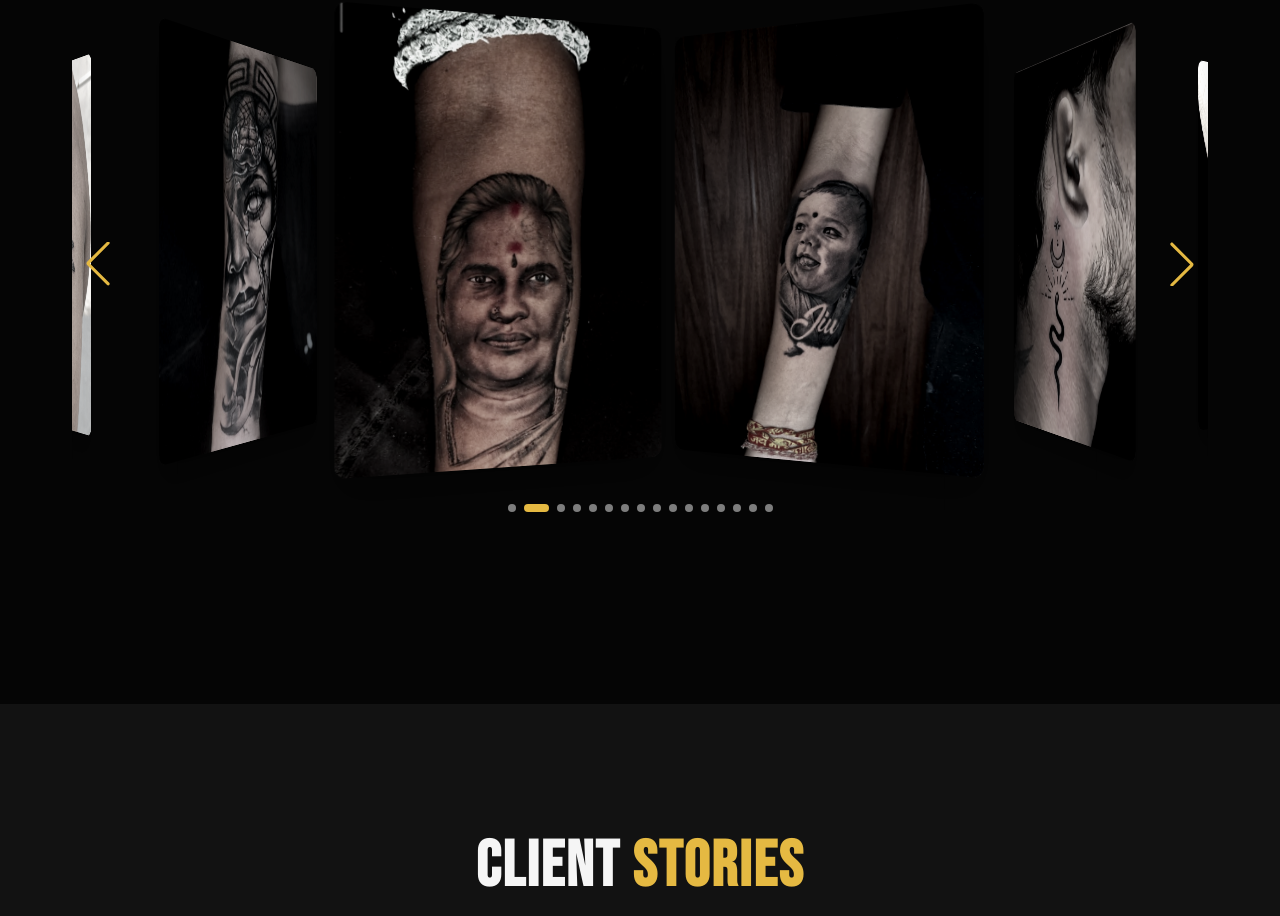
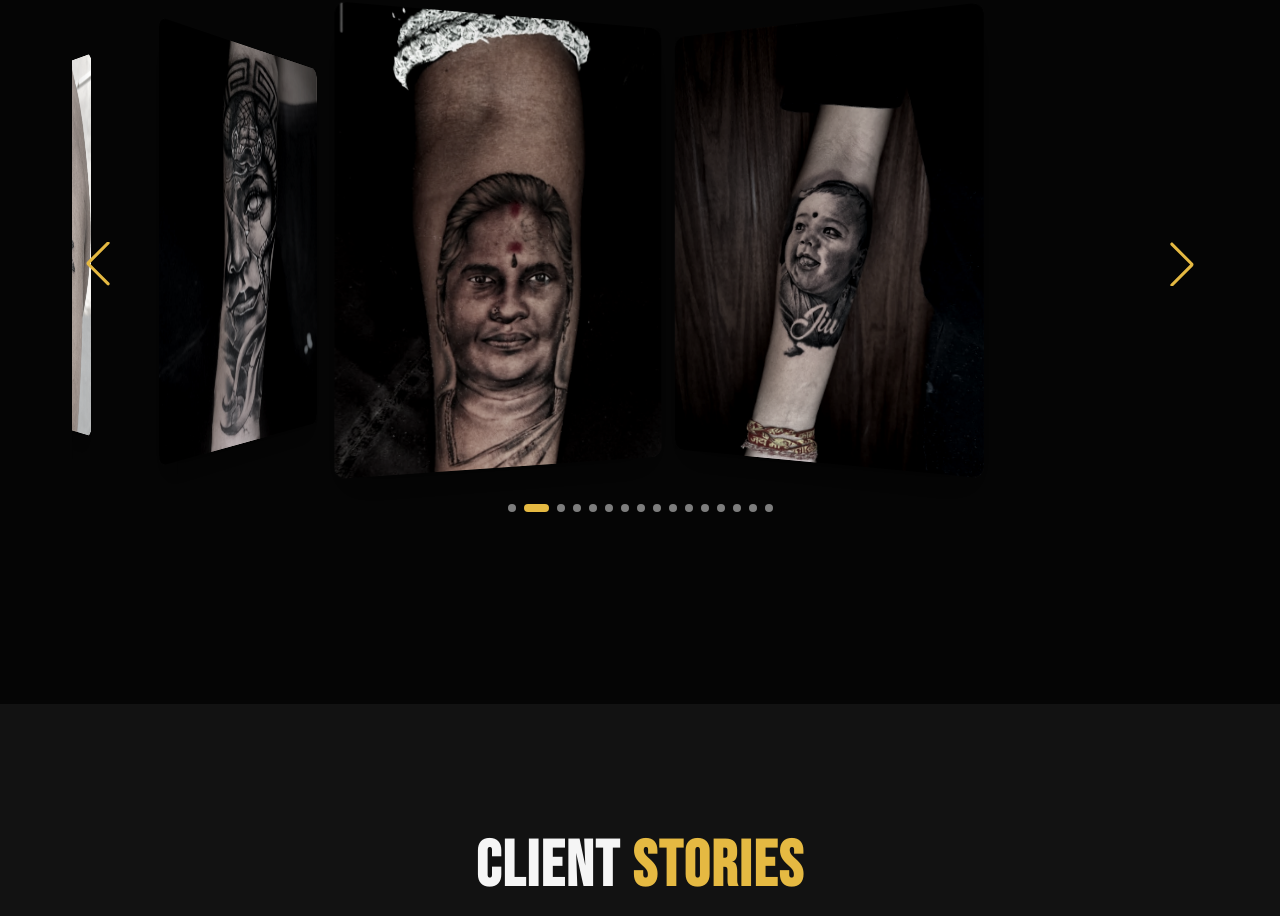
Before and after one commit to sandy230106/xtremetattoo, a Next.js app: page / in a window 1280 px wide. Shown: the part 3160-4076 px from the top of the page. Built offline with nearby package versions, Linux system fonts and the light colour scheme.

Commit message:
Fix portfolio: enable loop so all images are accessible

```diff
--- a/src/app/page.js
+++ b/src/app/page.js
@@ -322,6 +322,8 @@ export default function Home() {
               grabCursor={true}
               centeredSlides={true}
               slidesPerView={'auto'}
+              loop={true}
+              loopAdditionalSlides={3}
               coverflowEffect={{
                 rotate: 55,
                 stretch: 25,
```
